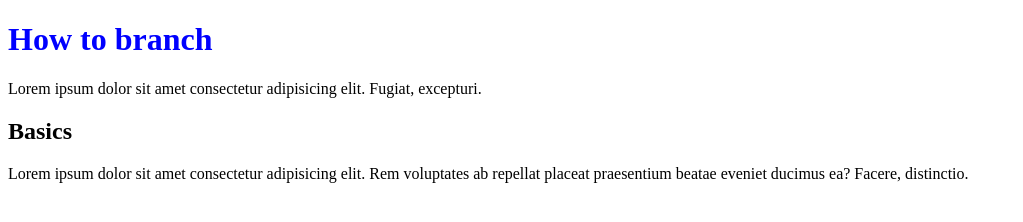
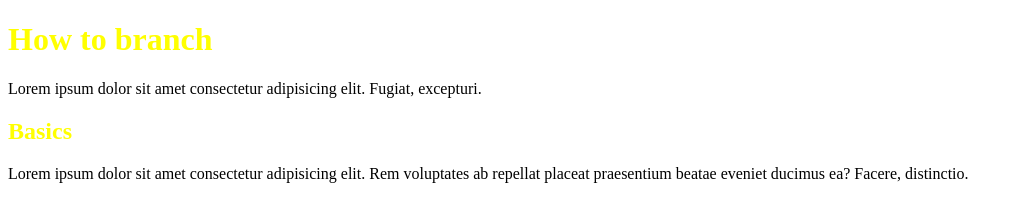
Before and after one commit to ynyanchoka/git-test3, a plain HTML site: page index.html in a window 1280 px wide. Shown: the whole page, without its empty margins (0-1023 px from the left). Drawn offline with Linux system fonts and the light colour scheme.

Commit message:
add color yellow

```diff
--- a/styles.css
+++ b/styles.css
@@ -1,3 +1,6 @@
 h1 {
-    color: blue;
+    color:yellow;
 }
+h2 {
+    color: yellow;
+}
```
